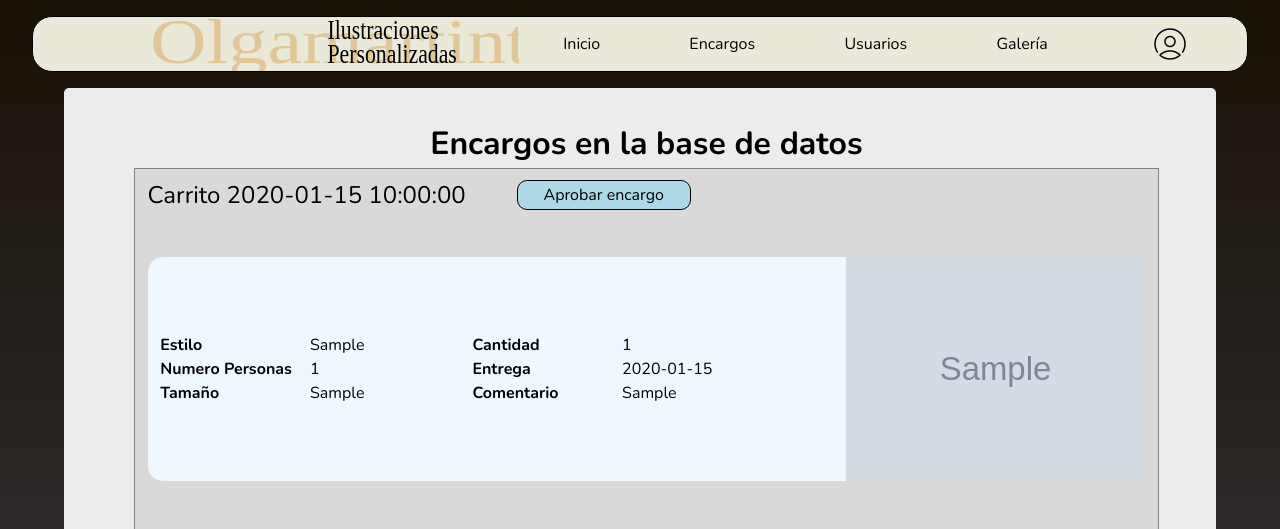
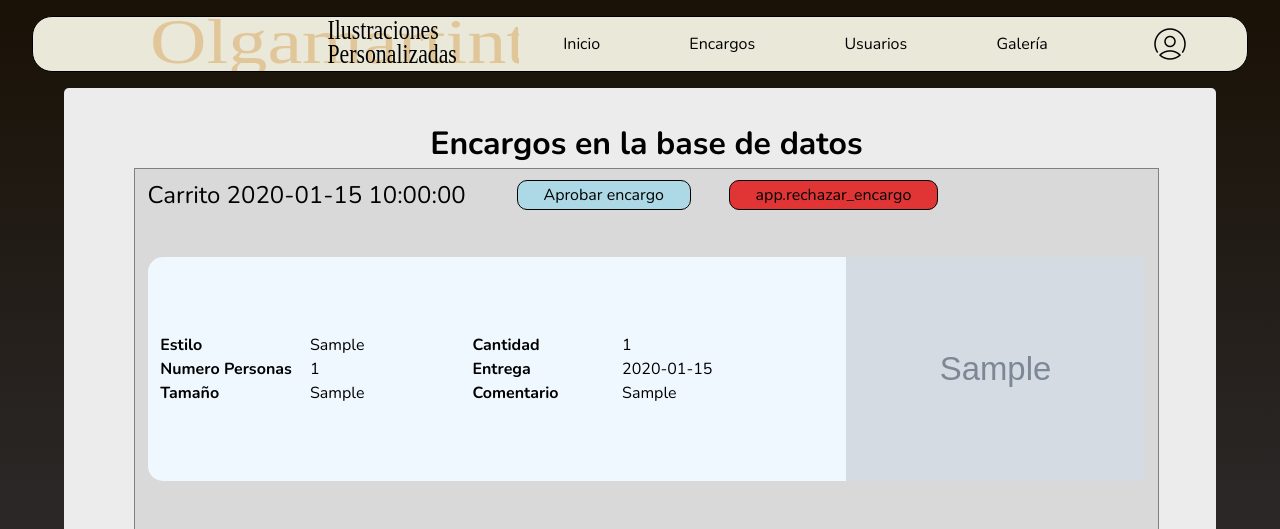
Before and after one commit to PabloMartinTrujillo/OM-Ilustraciones, a Laravel app: template resources/views/encargo/main.blade.php in a window 1280 px wide. Shown: the top 529 px of the page. Run offline with Laravel 8, Linux system fonts and the light colour scheme; a user stored in the database is signed in; data comes from the database, SQL or seed files in the repository; tables that the repository leaves empty hold one stand-in row (values such as "Sample post"); the template is opened without the code that fills it: most values are stand-ins (such as "Sample title", 1, 10 or a date in 2020); grey boxes marked "Sample" are stand-in pictures; style sheets or scripts are compiled from the project's sources; parts of the project's set-up code (start-up, migrations or seed data) failed here and were passed over.

Commit message:
Update main.blade.php

```diff
--- a/resources/views/encargo/main.blade.php
+++ b/resources/views/encargo/main.blade.php
@@ -26,6 +26,11 @@
                             @csrf
                             <input type="hidden" name="idCar" value="{{$carrito->idCar}}"/>
                             <button class="btn-modificar carrito-encargar" type="submit">@lang("app.aceptar_encargo")</button>
+                        </form>
+                        <form action="{{route("carrito.rechazar")}}" method="post" style="margin-right:3vw;">
+                            @csrf
+                            <input type="hidden" name="idCar" value="{{$carrito->idCar}}"/>
+                            <button class="btn-cancelar carrito-encargar" type="submit">@lang("app.rechazar_encargo")</button>
                         </form>
                     </div>
                     <div class="encargos-container">
```
